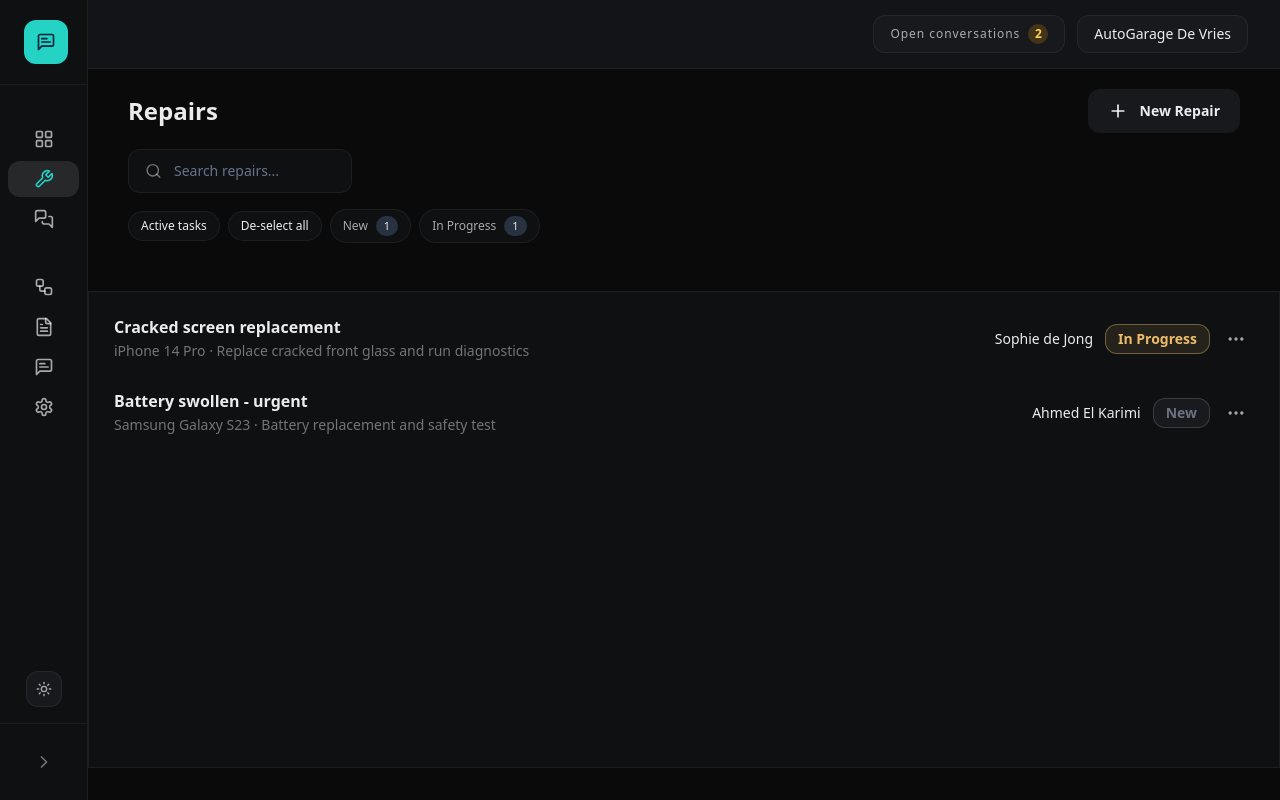
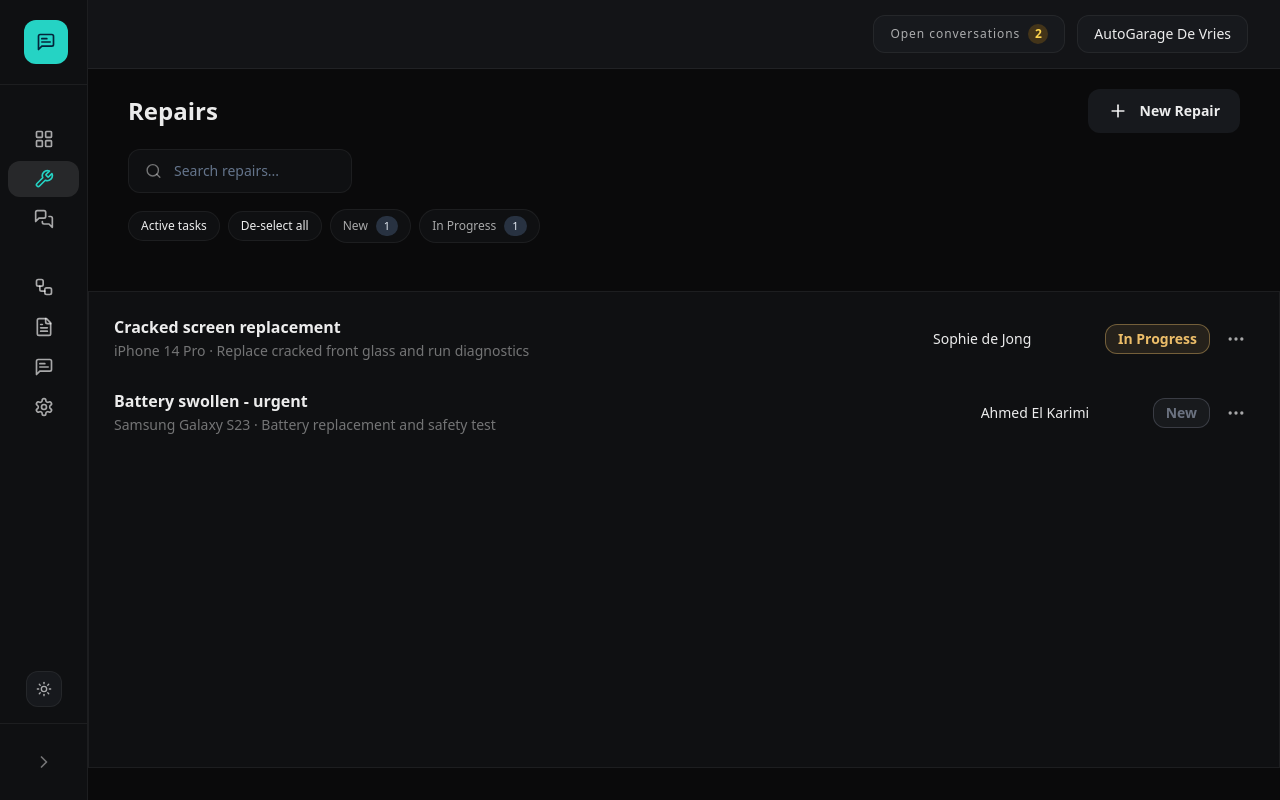
Before and after one commit to botexpertsnl/reparatie_melder_app, a Next.js app: page /work-items in a window 1280 px wide. Built offline with nearby package versions, Linux system fonts and the light colour scheme.

Commit message:
Refine repair row customer name alignment

```diff
--- a/app/(app)/work-items/page.tsx
+++ b/app/(app)/work-items/page.tsx
@@ -941,8 +941,8 @@ function WorkItemsPageContent() {
                         <div className="truncate text-base font-semibold leading-tight text-white">{repair.title}</div>
                         <div className="mt-1 truncate text-sm text-slate-500">{repair.assetName} · {repair.description}</div>
                       </div>
-                      <div className="flex shrink-0 items-center gap-3 pl-1">
-                        <div className="w-24 truncate text-right text-xs font-medium text-white sm:w-36 sm:text-sm">
+                      <div className="flex shrink-0 items-center justify-end gap-3 pl-1 sm:pl-2">
+                        <div className="w-28 min-w-0 truncate text-left text-xs font-medium text-white sm:w-40 sm:text-sm">
                           {repair.customerName}
                         </div>
                         <div className="relative flex items-center gap-2" data-action-menu="true">
```
